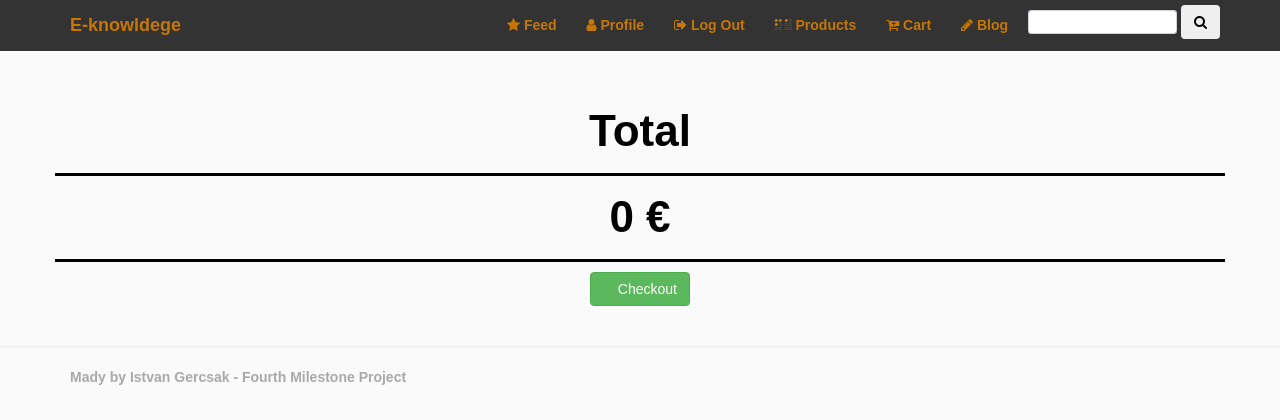
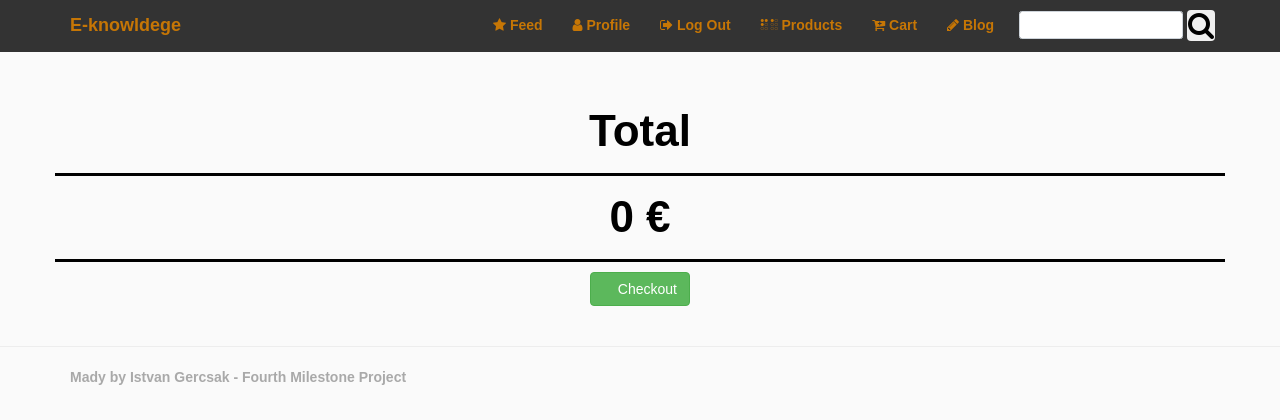
Before and after one commit to IstvanGercsak/Fourth_Milestone_Project, a Django app: page /checkout/ in a window 1280 px wide. Shown: the top 420 px of the page. Run offline with Django 3.2, Linux system fonts and the light colour scheme; the visitor is signed in with stand-in values (Sample User, id 1); some libraries are stand-ins or nearby versions; some web fonts are replaced.

Commit message:
Styling website

```diff
--- a/accounts/forms.py
+++ b/accounts/forms.py
@@ -24,7 +24,7 @@ class UserRegistrationForm(UserCreationForm):
 
     class Meta:
         model = User
-        fields = ['first_name', 'last_name', 'email', 'username', 'password1', 'password2']
+        fields = ['username', 'first_name', 'last_name', 'email', 'password1', 'password2']
 
     def clean_email(self):
         email = self.cleaned_data.get('email')
--- a/accounts/templates/registration.html
+++ b/accounts/templates/registration.html
@@ -15,7 +15,7 @@
     <form method="POST">
         {% csrf_token %}
         {{ registration_form | as_bootstrap }}
-        <button type="submit" class="btn btn-default">Register</button>
+        <button type="submit" class="btn btn-success"><i class="fa fa-user-plus"></i> Register</button>
     </form>
 
 {% endblock %}
--- a/checkout/templates/checkout.html
+++ b/checkout/templates/checkout.html
@@ -14,7 +14,7 @@
         //]]>
     </script>
     <script type="text/javascript" src="{% static 'js/stripe.js' %}"></script>
-{% endblock %}
+{% endblock head_js %}
 
 <!-- Checkout content -->
 
--- a/checkout/views.py
+++ b/checkout/views.py
@@ -18,7 +18,7 @@ def checkout(request):
     total = 0
 
     if bool(cart) is False:
-        messages.info(request, "Your cart is empty!")
+        messages.error(request, "Your cart is empty!")
         return render(request, "cart.html")
 
     if request.method == "POST":
--- a/static/css/custom.css
+++ b/static/css/custom.css
@@ -1,11 +1,16 @@
+/* General */
+
+.alert-error {
+    background-color: #f2dede;
+    border-color: #eed3d7;
+    color: #b94a48;
+}
+
 body {
     font-family: sans-serif;
     padding-top: 100px;
-    /*background: #00b1b3;*/
     background: #fafafa;
-    /*color: #00cc5f;*/
     color: black;
-    /*color: #157ab5;*/
     font-weight: bold;
 }
 
@@ -14,7 +19,24 @@ a:hover, a:focus {
     text-decoration: underline
 }
 
+footer {
+    margin-top: 40px;
+    padding-top: 20px;
+    padding-bottom: 20px;
+    border-top: 1px solid #ededed;
+    color: #A9A9A9;
+}
+
 /* Navigation */
+
+.search-button {
+    padding: 0;
+}
+
+.black-background {
+    background: #333333;
+}
+
 .navbar-default .navbar-collapse, .navbar-default .navbar-form {
     border-color: #dddddd;
 !important;
@@ -27,13 +49,13 @@ a:hover, a:focus {
 }
 
 .navigation-search {
-    padding: 5px;
+    padding: 10px;
 }
 
 .form-control-my {
     height: calc(1.5em + 0.75rem + 2px);
-    padding: 0.375rem 0.75rem;
-    font-size: 1rem;
+    padding-left: 5px;
+    font-size: 1.2rem;
     font-weight: 400;
     line-height: 1.5;
     color: #495057;
@@ -54,6 +76,8 @@ a:hover, a:focus {
     -webkit-border-radius: 9px;
     -moz-border-radius: 9px;
     border-radius: 9px;
+    margin: 0;
+    background-color: #00cc5f;
 }
 
 
@@ -75,14 +99,6 @@ h2, a {
     top: 15%;
     left: 50px;
     opacity: 0.7;
-}
-
-footer {
-    margin-top: 40px;
-    padding-top: 20px;
-    padding-bottom: 20px;
-    border-top: 1px solid #ededed;
-    color: #A9A9A9;
 }
 
 /* Product */
--- a/templates/base.html
+++ b/templates/base.html
@@ -19,7 +19,7 @@
 
 <!-- Fixed masthead -->
 
-<nav class="navbar navbar-masthead navbar-fixed-top" style="background: #333333">
+<nav class="navbar navbar-masthead navbar-fixed-top black-background">
     <div class="container">
         <div class="navbar-header">
             <button type="button" class="navbar-toggle collapsed" data-toggle="collapse" data-target="#navbar"
@@ -31,8 +31,8 @@
             </button>
             <a class="navbar-brand" href="/">E-knowldege</a>
         </div>
-        <div id="navbar" class="navbar-collapse collapse" style="background: #333333">
-            <ul class="nav navbar-nav navbar-right" style="background: #333333">
+        <div id="navbar" class="navbar-collapse collapse black-background">
+            <ul class="nav navbar-nav navbar-right black-background">
                 {% if user.is_authenticated %}
                     <li><a href="{% url "view_feed" %}">
                         <i class="fa fa-star"></i> Feed</a></li>
@@ -62,7 +62,7 @@
                     <form action="{% url 'search' %}" method="GET" class="navigation-search">
                         {% csrf_token %}
                         <input type="search" name="search" class="form-control-my" required minlength="3" aria-label="search">
-                        <button type="submit" class="btn btn-secondary"><i class="fa fa-search"></i></button>
+                        <button type="submit" class="btn btn-secondary search-button"><i class="fa fa-search fa-2x"></i></button>
                     </form>
                 </li>
             </ul>
```
Also changed, not shown: checkout/forms.py (+10 -4 lines).
